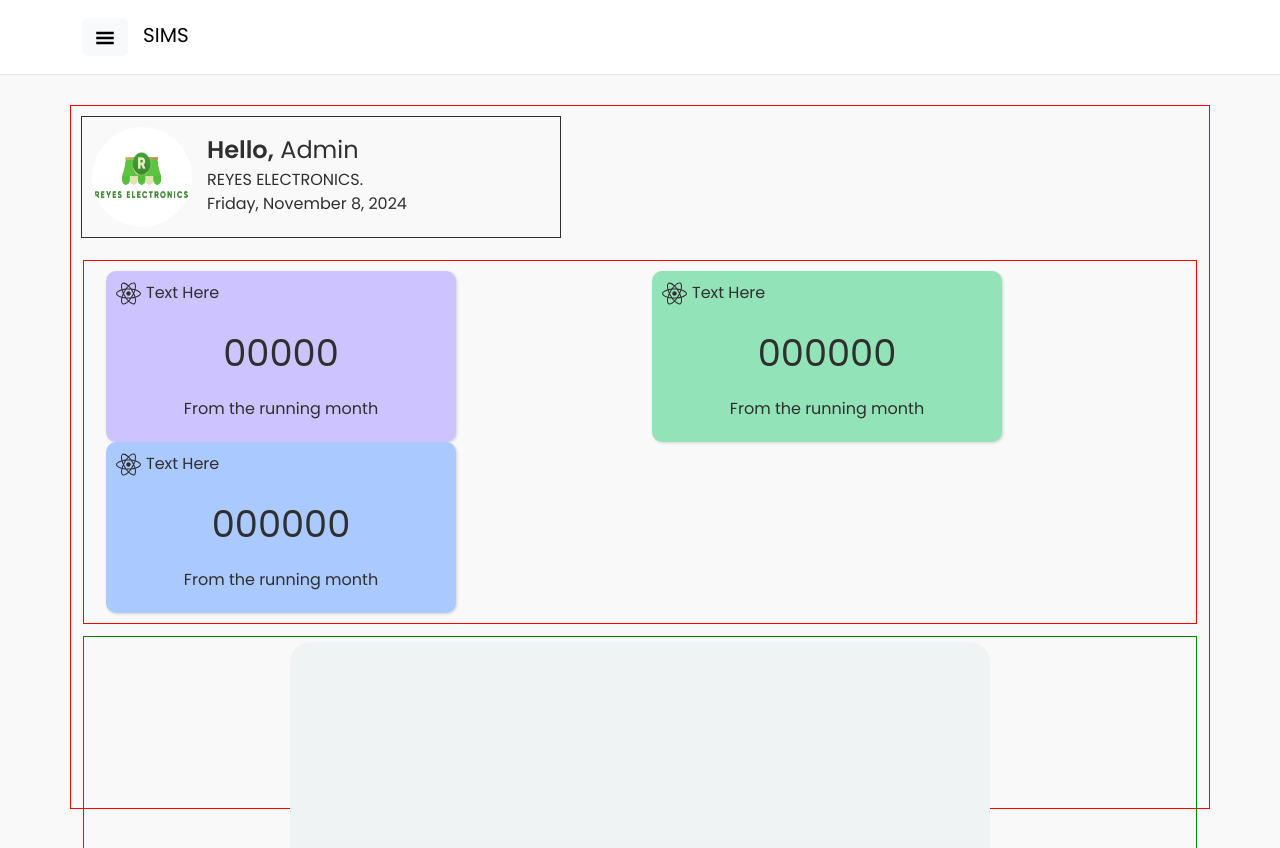
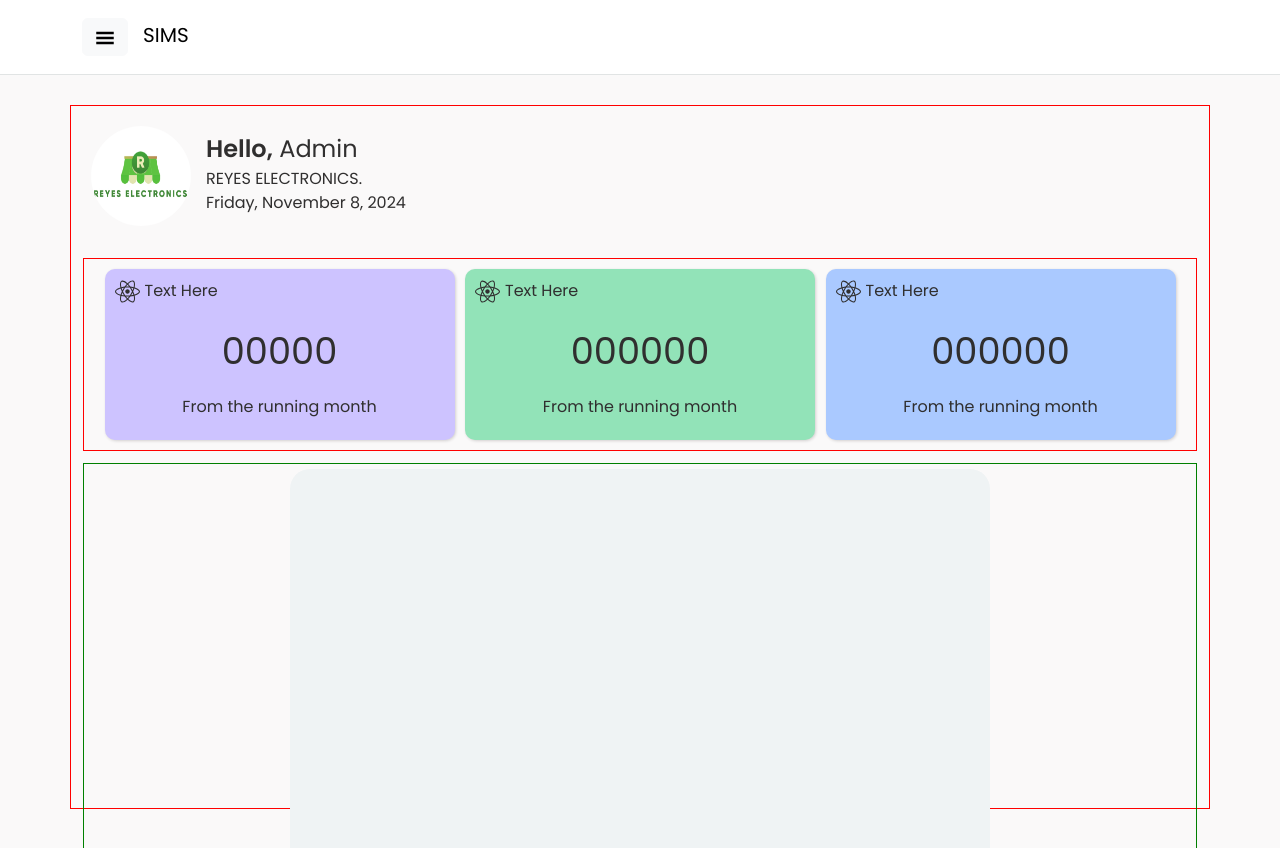
Before and after one commit to MarkRyuo/SalesInventoryManagementSystem_SIMS, a React (Vite) app in the folder client/: page /DashboardPage in a window 1280 px wide. Shown: the top 848 px of the page. Built offline with nearby package versions, Linux system fonts and the light colour scheme.

Commit message:
Subject: Update

```diff
--- a/client/src/pages/Admin/DashboardPage/Dashboard.module.scss
+++ b/client/src/pages/Admin/DashboardPage/Dashboard.module.scss
@@ -11,8 +11,11 @@
     margin: 12px 0;
     display: flex;
     padding: 10px;
+    flex-wrap: wrap;
+    justify-content: space-evenly;
 
-    @media (max-width: 1000px) {
+
+    @media (max-width: 1100px) {
         gap: 15px;
     }
 }
@@ -62,7 +65,7 @@
 }
 
 .credentialDashboard {
-    border: 1px solid;
+    // border: 1px solid;
     display: flex;
     padding: 10px;
 
--- a/client/src/pages/Admin/DashboardPage/DashboardPage.jsx
+++ b/client/src/pages/Admin/DashboardPage/DashboardPage.jsx
@@ -97,18 +97,18 @@ export const DashboardPage = () => {
 
                 {!isLoading && (
                     <Container>
-                        <Row className={DashboardCss.rowContainer}>
-                            <Col>
+                        <div className={DashboardCss.rowContainer}>
+                            <div>
                                 <Chart1 />
-                            </Col>
-                            <Col>
+                            </div>
+                            <div>
                                 <Chart2 />
-                            </Col>
-                            <Col>
+                            </div>
+                            <div>
                                 <Chart3 />
-                            </Col>
+                            </div>
 
-                        </Row>
+                        </div>
 
                         <Row className={DashboardCss.rowContainerLg}>
                             <Col className={DashboardCss.colContainerLg} sm={12} lg={6}>
```
